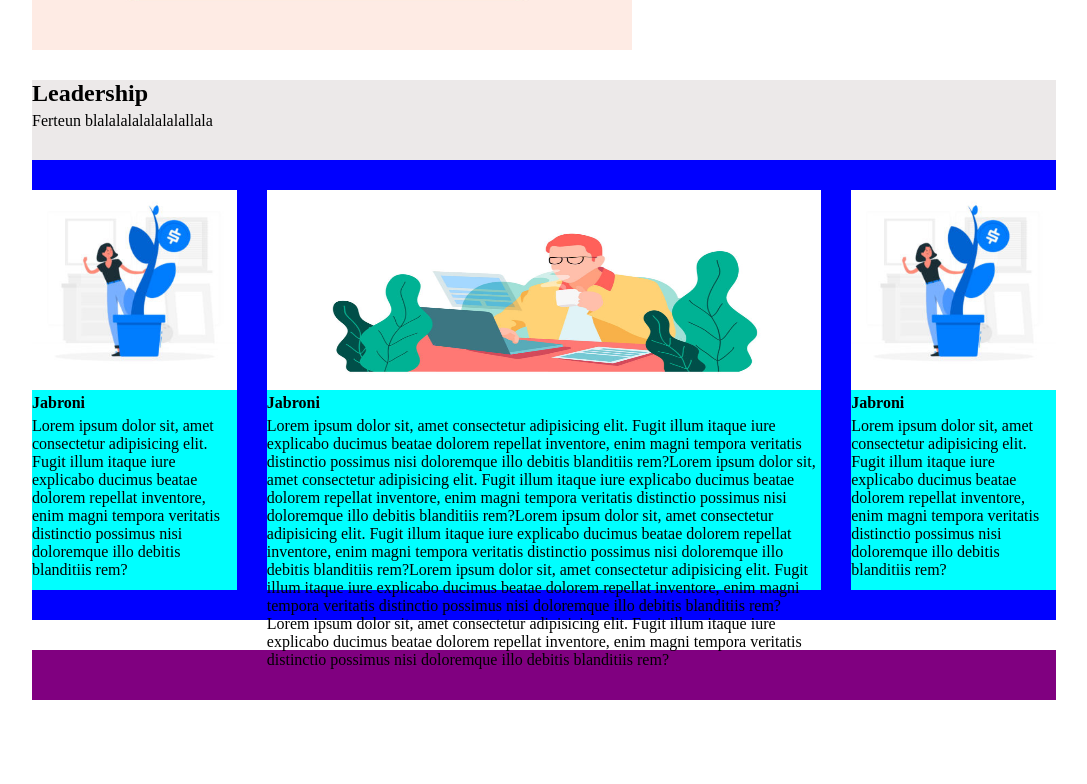
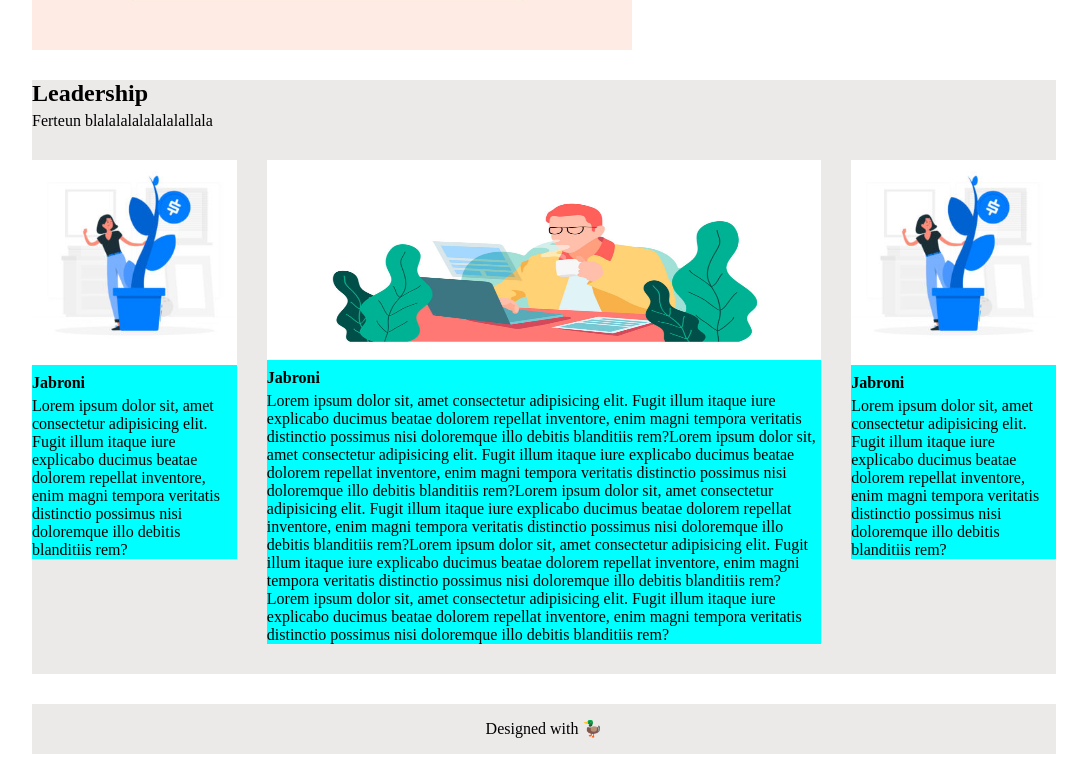
Before and after one commit to Tank07/htmlcss-wp, a plain HTML site: page index.html in a window 1280 px wide. Shown: the part 480-1264 px from the top of the page, without its empty margins (96-1183 px from the left). Before the commit the page ends 1210 px from the top, so only its background shows below. Drawn offline with Linux system fonts and the light colour scheme.

Commit message:
Todo - Section1, Section2 images. Done - Footer

```diff
--- a/assets/css/style.css
+++ b/assets/css/style.css
@@ -50,7 +50,7 @@ nav{
 }
 
 .blue{
-    background-color: blue;
+    background-color: rgb(236, 233, 233);
 }
 
 .clearfix::after{
@@ -59,20 +59,19 @@ nav{
     clear: both;
 }
 
-p{
-    margin-top: 5px;
+h2,
+h4{
+    margin: 5px 0;
 }
 
 .c-acqua1{
     width: 100%;
-    height: 80px;
     float: none;
     background-color:rgb(236, 233, 233) ;
 }
 
 .c-acqua2{
     width: 20%;
-    height: 400px;
     float: left;
     background-color: aqua;
     margin-top: 30px;
@@ -81,11 +80,9 @@ p{
 
 .c-acqua2 img{
     width: 100%;
-    height: 200px;
 }
 
 .c-acqua3{
-    height: 400px;
     width: calc( 60% - 60px );
     background-color: aqua;
     float: left;
@@ -99,8 +96,11 @@ p{
 }
 
 footer{
-    background-color: purple;
+    background-color: rgb(236, 233, 233);
     width: 100%;
     height: 50px;
     margin-bottom: 30px;
+    text-align: center;
+    line-height: 50px;
+    vertical-align: middle;
 }
--- a/index.html
+++ b/index.html
@@ -68,7 +68,9 @@
         </section>
     </main>
 
-    <footer></footer>
+    <footer>
+      <p>Designed with &#129414;</p>
+    </footer>
 
 </body>
 </html>
```
